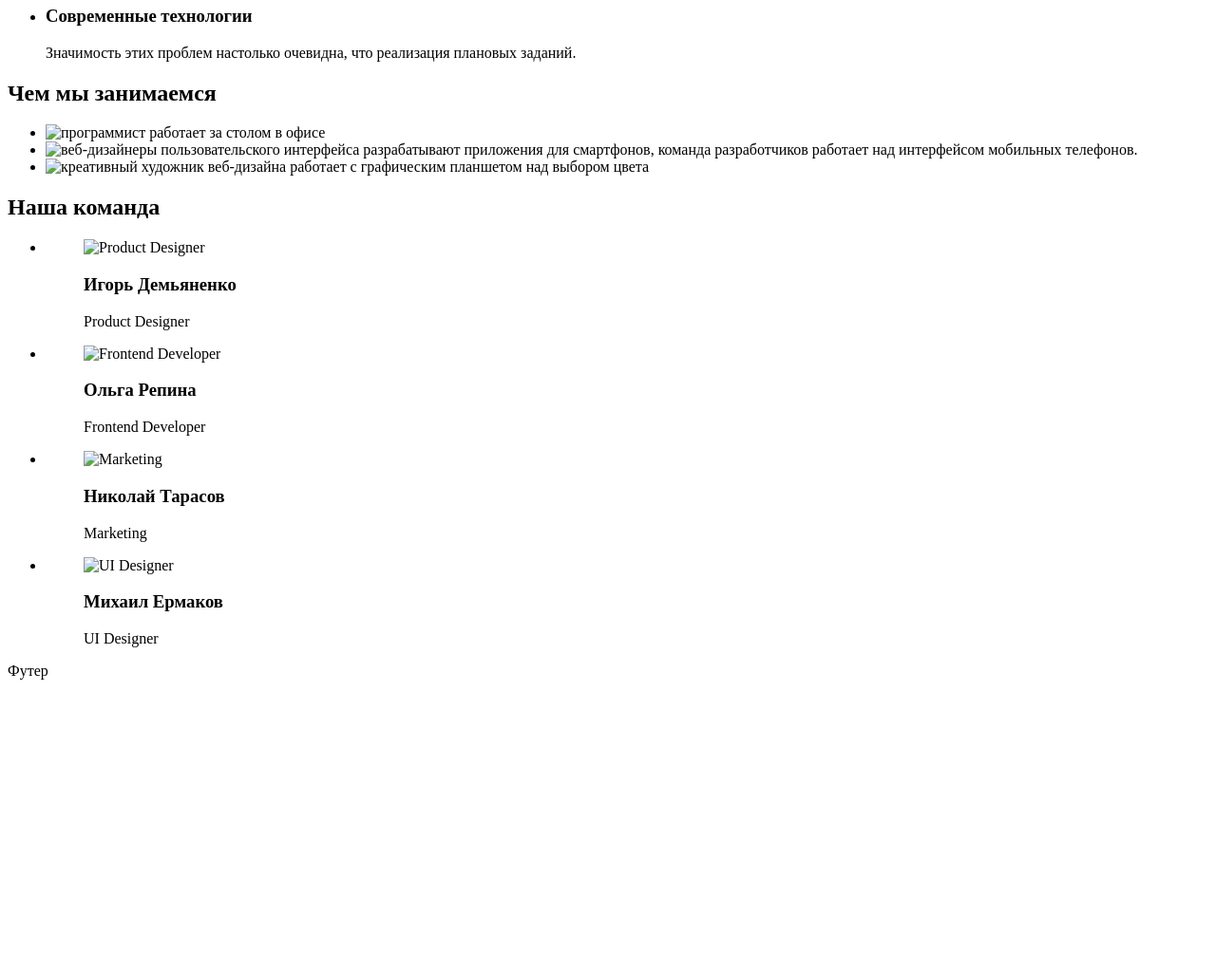
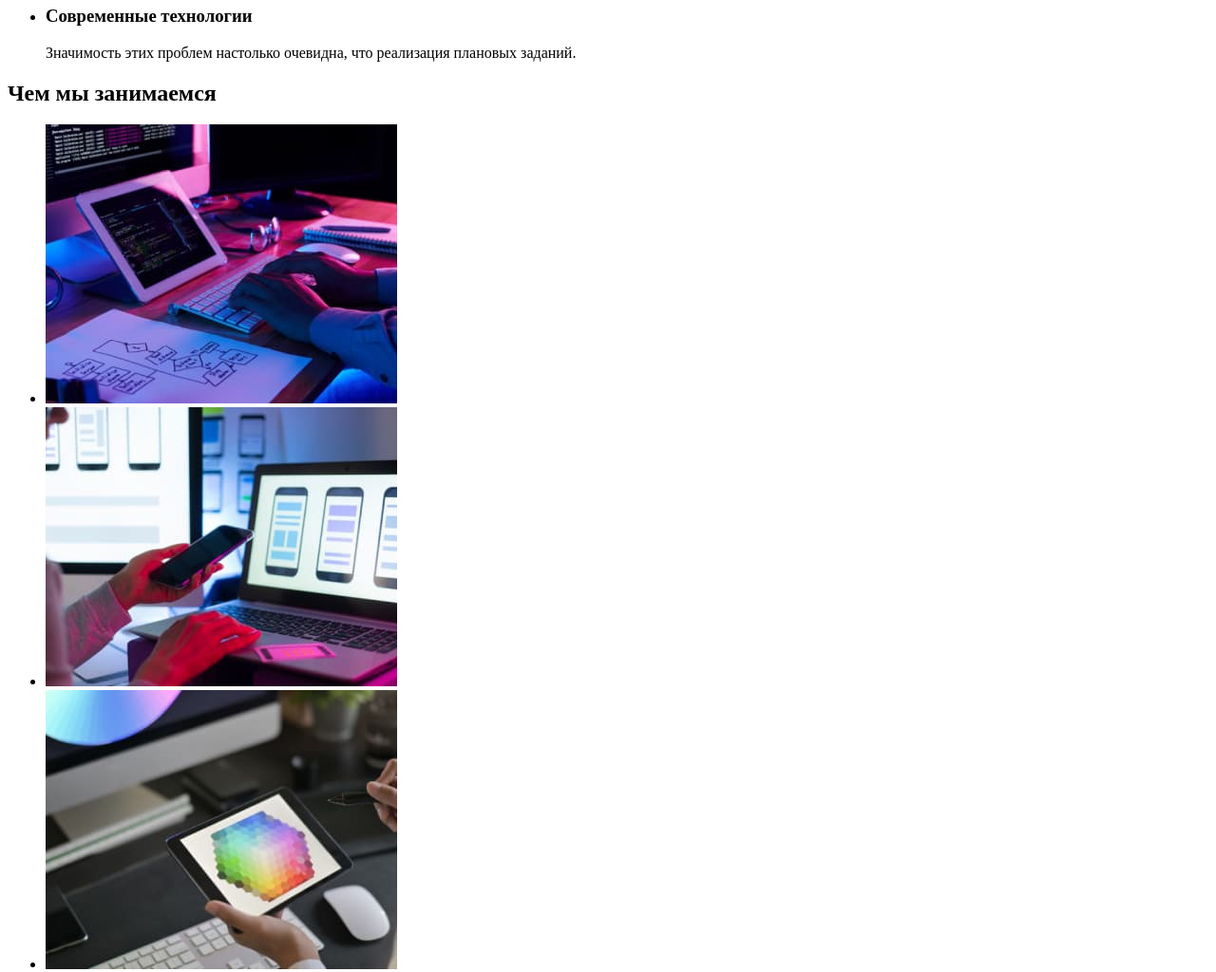
Before and after one commit to Vadymshairan/goit-markup-hw-02, a plain HTML site: page index.html in a window 1280 px wide. Shown: the part 560-1584 px from the top of the page at 95% size. Before the commit the page ends 1284 px from the top, so only its background shows below. Drawn offline with Linux system fonts and the light colour scheme; the site is published under a folder, as on GitHub Pages, so addresses that start at the root find nothing.

Commit message:
исправляет отображение картинок

```diff
--- a/index.html
+++ b/index.html
@@ -84,12 +84,12 @@
         <h2>Чем мы занимаемся</h2>
         <ul>
           <li>
-            <img src="/images/desk.jpg" alt="программист работает за столом в офисе" width="370" />
+            <img src="./images/desk.jpg" alt="программист работает за столом в офисе" width="370" />
           </li>
 
           <li>
             <img
-              src="/images/mobile.jpg"
+              src="./images/mobile.jpg"
               alt="веб-дизайнеры пользовательского интерфейса разрабатывают приложения для смартфонов, команда разработчиков работает над интерфейсом мобильных телефонов."
               width="370"
             />
@@ -97,7 +97,7 @@
 
           <li>
             <img
-              src="/images/tablet.jpg"
+              src="./images/tablet.jpg"
               alt="креативный художник веб-дизайна работает с графическим планшетом над выбором цвета"
               width="370"
             />
@@ -111,7 +111,7 @@
         <ul>
           <li>
             <figure>
-              <img src="/images/Igor-Demyanenko.jpg" alt="Product Designer" width="270" />
+              <img src="./images/Igor-Demyanenko.jpg" alt="Product Designer" width="270" />
               <figcaption>
                 <h3>Игорь Демьяненко</h3>
                 <div>Product Designer</div>
@@ -121,7 +121,7 @@
 
           <li>
             <figure>
-              <img src="/images/Olga-Repina.jpg" alt="Frontend Developer" width="270" />
+              <img src="./images/Olga-Repina.jpg" alt="Frontend Developer" width="270" />
               <figcaption>
                 <h3>Ольга Репина</h3>
                 <p>Frontend Developer</p>
@@ -131,7 +131,7 @@
 
           <li>
             <figure>
-              <img src="/images/Nikolay-Tarasov.jpg" alt="Marketing" width="270" />
+              <img src="./images/Nikolay-Tarasov.jpg" alt="Marketing" width="270" />
               <figcaption>
                 <h3>Николай Тарасов</h3>
                 <p>Marketing</p>
@@ -141,7 +141,7 @@
 
           <li>
             <figure>
-              <img src="/images/Mikhail-Ermakov.jpg" alt="UI Designer" width="270" />
+              <img src="./images/Mikhail-Ermakov.jpg" alt="UI Designer" width="270" />
               <figcaption>
                 <h3>Михаил Ермаков</h3>
                 <p>UI Designer</p>
```
